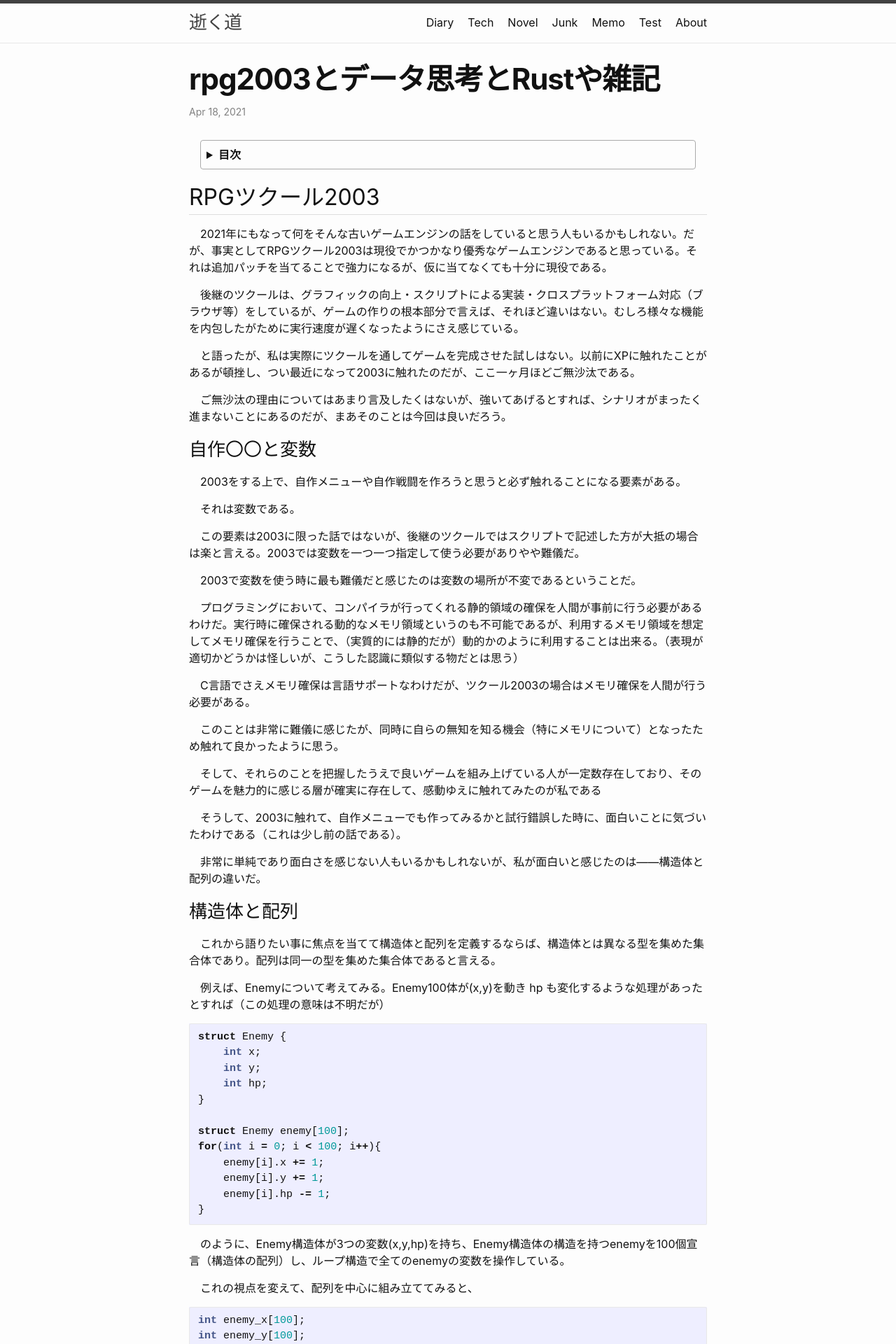
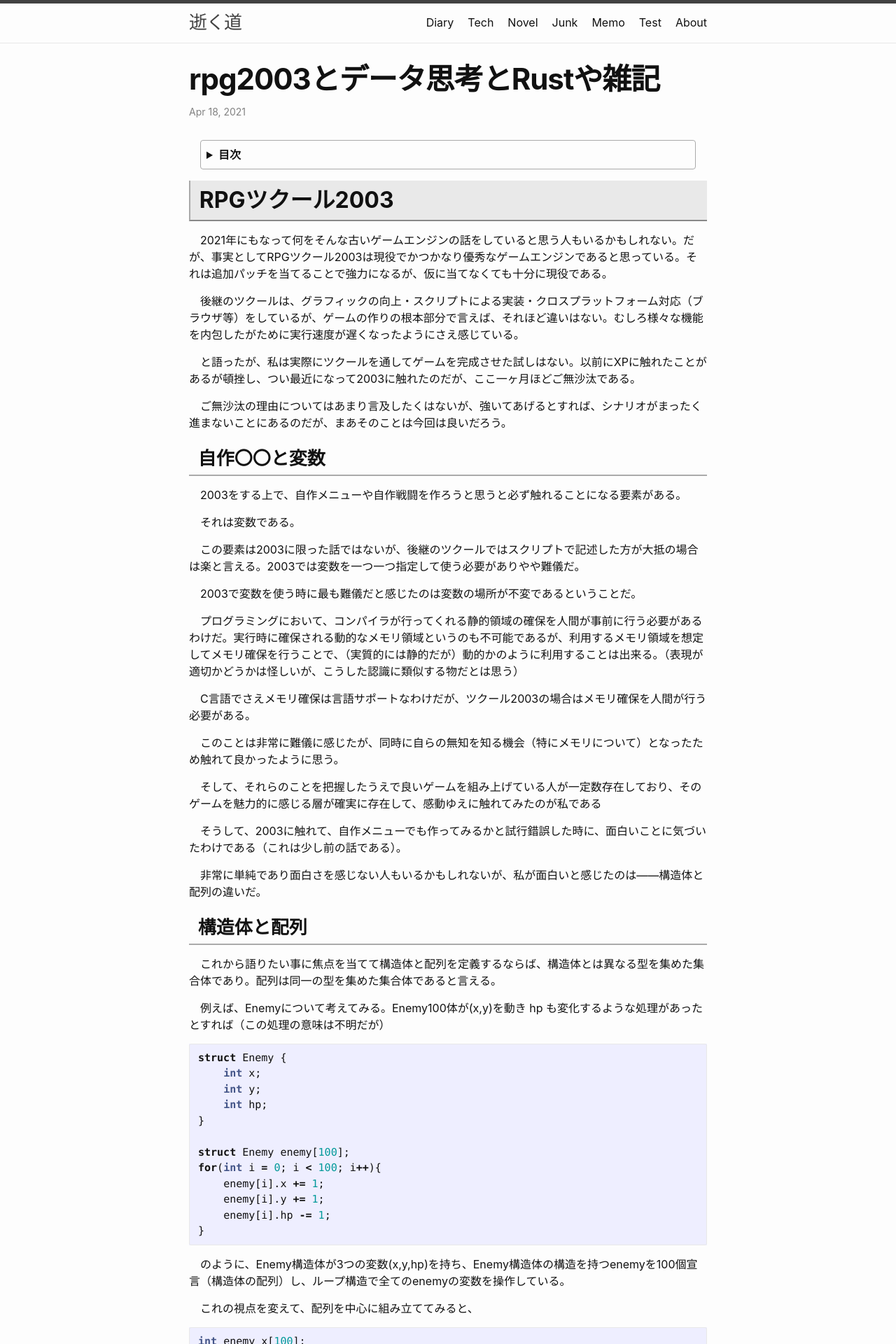
Before and after one commit to takusaku16/takusaku16.github.io, a Jekyll site: the page built from contents/diary/_posts/2021-04-18-hello.md, in a window 1280 px wide. Shown: the top 1920 px of the page at 70% size. Built offline with Jekyll 4.4.1, drawn with Linux system fonts in a browser that asks for light colours.

Commit message:
見出しデザインの修正。codeのフォント修正

```diff
--- a/_sass/minima/_base.scss
+++ b/_sass/minima/_base.scss
@@ -152,6 +152,7 @@ code {
   border: 1px solid $grey-color-light;
   border-radius: 3px;
   background-color: #eef;
+  font-family: "Menlo","Inconsolata","Consolas","Roboto Mono","Ubuntu Mono","Liberation Mono","Courier New",monospace;
 }
 
 code {
--- a/_sass/minima/_layout.scss
+++ b/_sass/minima/_layout.scss
@@ -317,7 +317,11 @@
   h2 {
     @include relative-font-size(2);
 
-    border-bottom: solid 1px #ddd;
+    font-weight: bold;
+    padding: 0.25rem 0.8rem;
+    background: #e9e9e9;
+    border-bottom: solid 2px #888;
+    border-left: solid 2px #aaa;
 
     @include media-query($on-laptop) {
       @include relative-font-size(1.75);
@@ -327,6 +331,10 @@
   h3 {
     @include relative-font-size(1.625);
 
+    font-weight: bold;
+    padding: 0.25rem 0.8rem;
+    border-bottom: solid 2px #aaa;
+
     @include media-query($on-laptop) {
       @include relative-font-size(1.375);
     }
@@ -334,6 +342,10 @@
 
   h4 {
     @include relative-font-size(1.25);
+
+    padding: 0.125rem 0.8rem;
+    // border-bottom: solid 1px #ddd;
+    border-left: solid 4px #aaa;
 
     @include media-query($on-laptop) {
       @include relative-font-size(1.125);
```
